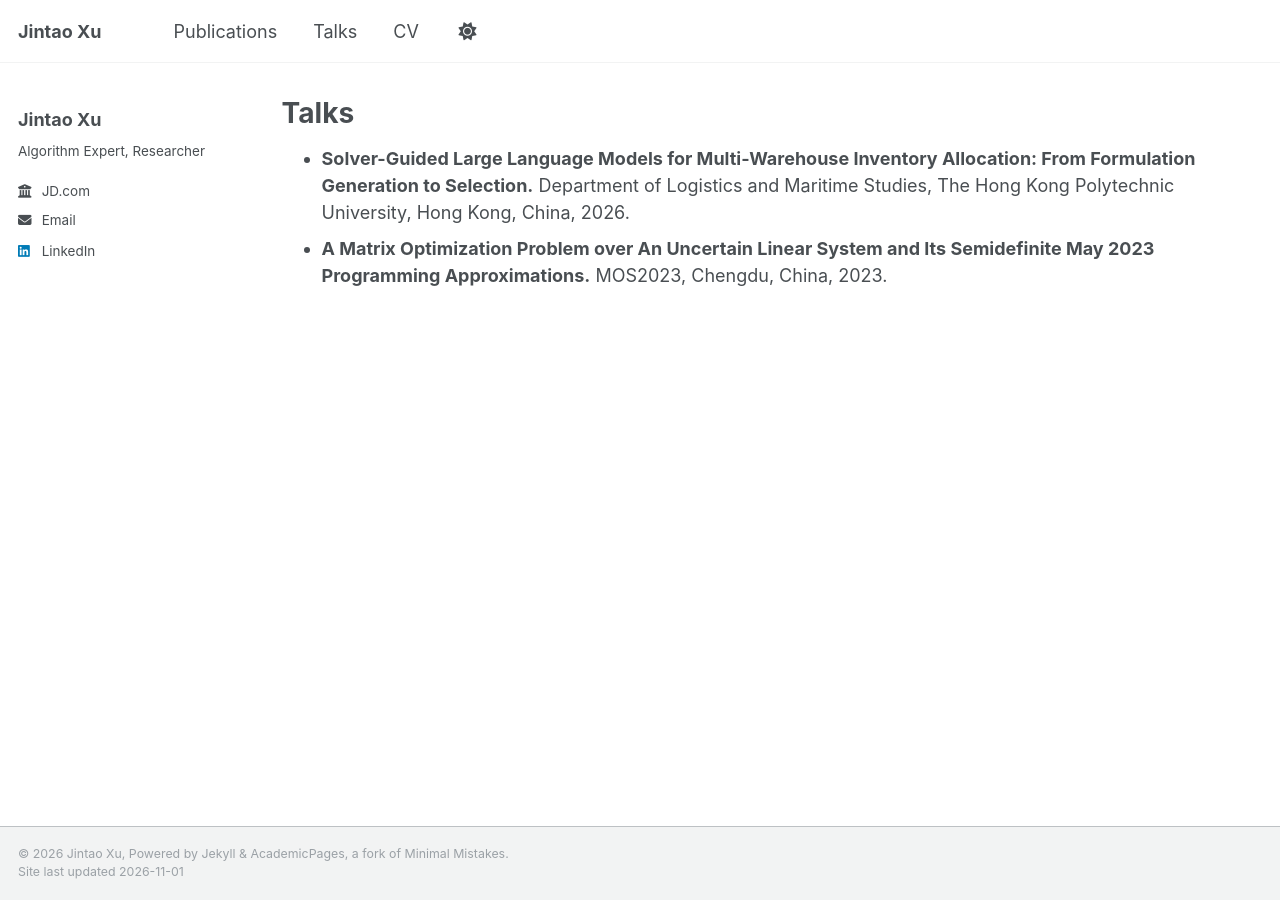
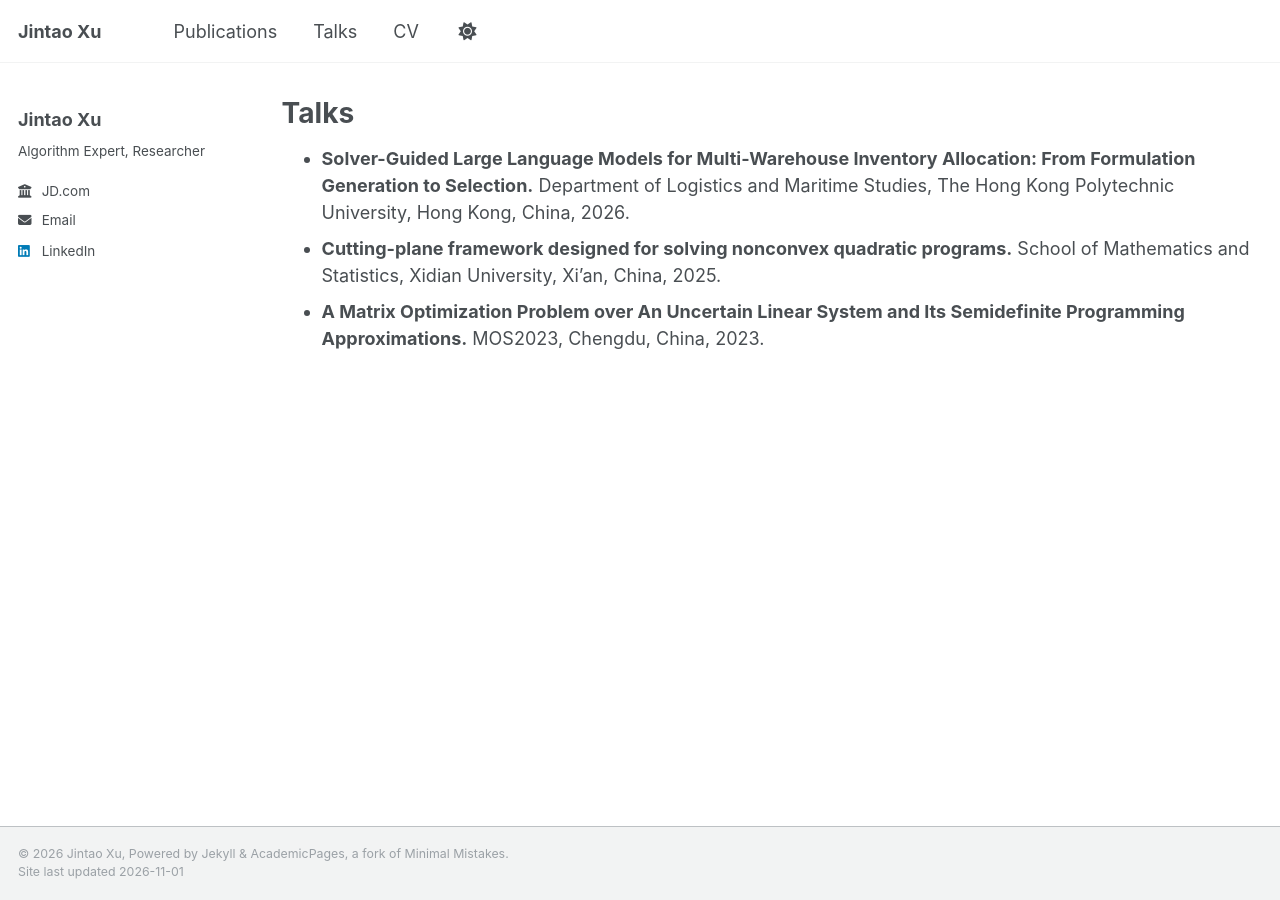
Before and after one commit to JintaoXuMath/JintaoXuMath.github.io, a Jekyll site: the page built from _pages/talks.md, in a window 1280 px wide. Built offline with Jekyll 4.4.1, drawn with Linux system fonts in a browser that asks for light colours.

Commit message:
Update talks.md

```diff
--- a/_pages/talks.md
+++ b/_pages/talks.md
@@ -8,6 +8,7 @@ author_profile: true
 - **Solver-Guided Large Language Models for Multi-Warehouse Inventory Allocation:
 From Formulation Generation to Selection.**
 Department of Logistics and Maritime Studies, The Hong Kong Polytechnic University, Hong Kong, China, 2026.
-- **A Matrix Optimization Problem over An Uncertain Linear System and Its Semidefinite May 2023
-Programming Approximations.**
+- **Cutting-plane framework designed for solving nonconvex quadratic programs.**
+  School of Mathematics and Statistics, Xidian University, Xi'an, China, 2025.
+- **A Matrix Optimization Problem over An Uncertain Linear System and Its Semidefinite Programming Approximations.**
 MOS2023, Chengdu, China, 2023.
```
